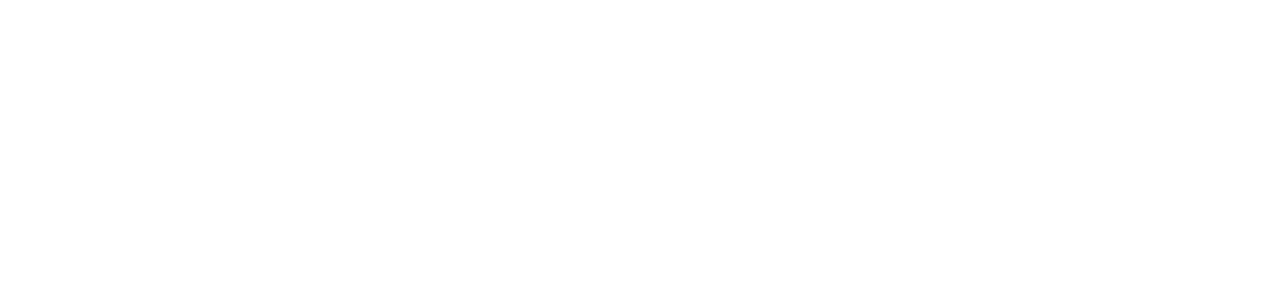
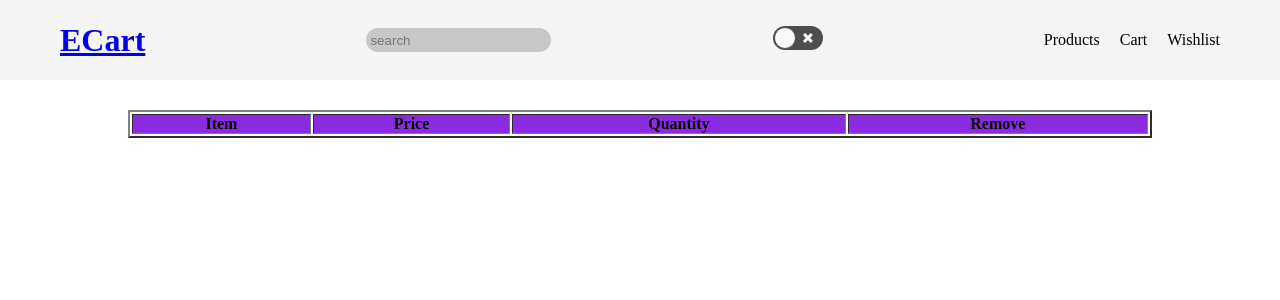
Before and after one commit to Akshatcodx/Ecommerce_Project, a React (Vite) app: page /cart in a window 1280 px wide. Before the commit this address had no page. Shown: the top 300 px of the page. Built offline with nearby package versions, Linux system fonts and the light colour scheme.

Commit message:
created cart layout

```diff
--- a/src/App.jsx
+++ b/src/App.jsx
@@ -3,13 +3,16 @@ import Navbar from './Components/Navbar'
 import ProductPage from './Pages/ProductPage'
 import { Route, Routes } from 'react-router-dom'
 import SingleProduct from './Pages/singleProduct'
+import Cart from './Pages/Cart'
 
 const App = () => {
   return (
     <div>
+      <Navbar/>
       <Routes>
         <Route path="/" element={<ProductPage/>}></Route>
         <Route path="/singleproduct/:productId" element={<SingleProduct/>}></Route>
+        <Route path="/cart" element={<Cart/>}></Route>
 
       </Routes>
     </div>
--- a/src/Components/Card.jsx
+++ b/src/Components/Card.jsx
@@ -4,12 +4,12 @@ import { addToCart } from '../Store/Slice/productSlice'
 import { Link } from 'react-router-dom';
 const Card = ({curProduct}) => {
   const dispatch=useDispatch();
-  const {cart}=useSelector(state=>state.productSlice);
+  // const {cart}=useSelector(state=>state.productSlice);
 // adding to cart
   const add=()=>{
      dispatch(addToCart(curProduct));
   }
-  console.log("this is cart",cart)
+  // console.log("this is cart",cart)
   // adding to cart
   return (
     <div className='card'>
--- /dev/null
+++ b/src/Components/SingleCartRow.jsx
@@ -0,0 +1,31 @@
+import React from 'react'
+const SingleCartRow = ({cartItem}) => {
+  return (
+   <tr>
+     <td>
+      <div className="item">
+        <img src={cartItem.images[0]}/>
+        <div className="itemInfo">
+        <p>{cartItem.title}</p>
+        <p>{cartItem.category}</p>
+
+        </div>
+      </div>
+     </td>
+     <td>{cartItem.price}</td>
+     <td>
+     <div className="quantity">
+      <button>-</button>
+      <p>{cartItem.quantity}</p>
+
+      <button>+</button>
+
+     </div>
+      </td>
+     <td><button>Remove from cart</button></td>
+
+   </tr>
+  )
+}
+
+export default SingleCartRow
--- /dev/null
+++ b/src/Pages/Cart.jsx
@@ -0,0 +1,37 @@
+import React from 'react'
+import { useSelector } from 'react-redux'
+import SingleCartRow from '../Components/SingleCartRow'
+
+const Cart = () => {
+    const {cart}=useSelector((state)=>state.productSlice)
+    console.log("this is cart",cart)
+  return (
+    <div className="cartPage">
+        {/* <Navbar/> */}
+        <div className="cart">
+            <div className="tableContainer">
+                <table border="2px">
+                    <thead>
+                        <th>Item</th>
+                        <th>Price</th>
+                        <th>Quantity</th>
+                        <th>Remove</th>
+
+                    </thead>
+                    <tbody>
+                        {
+                            cart.map((cartItem)=>{
+                                return <SingleCartRow key={cartItem.id} cartItem={cartItem}/>
+
+                            })
+                        }
+                    </tbody>
+
+                </table>
+            </div>
+        </div>
+    </div>
+  )
+}
+
+export default Cart
--- a/src/index.css
+++ b/src/index.css
@@ -186,3 +186,49 @@ border-radius: 8px;
   cursor: pointer;
 
 }
+
+/* cart page */
+/* .cart{ */
+  /* width:100vw; */
+  /* max-width: 100%; */
+  /* display: flex; */
+  /* justify-content: center; */
+  /* margin-top: 5rem; */
+/* } */
+.item{
+  display: flex;
+  align-items: center;
+  /* justify-content: center; */
+  padding:0px 2rem
+
+}
+.item img{
+  width:3rem
+}
+.quantity{
+  display: flex;
+  align-items: center;
+  gap:1rem;
+  padding:0px 2px;
+  /* text-align: center; */
+  justify-content: center;
+
+}
+.tableContainer table tr{
+  background-color: var(--background);
+
+}
+.tableContainer table th{
+  background-color: blueviolet;
+}
+.tableContainer{
+  width:100%;
+  margin:3rem 0px
+}
+.tableContainer table{
+  width:80%;
+  margin:0 auto;
+  text-align: center;
+}
+
+/* cart page */
```
